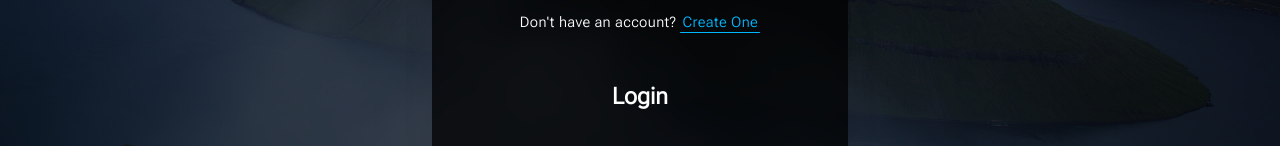
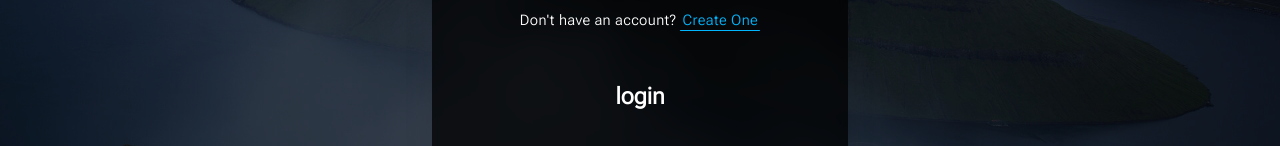
Before and after one commit to v-amirrr/finance-tracker, a React (Create React App) app: page /login in a window 1280 px wide. Shown: the part 445-591 px from the top of the page. Built offline with nearby package versions, Linux system fonts and the light colour scheme; a web font is replaced by a local one.

Commit message:
feat: added the previous loader page into the buttons
So now instead of that huge loader page, our loader shows into the buttons instead of the button's text.

```diff
--- a/src/components/Loader.js
+++ b/src/components/Loader.js
@@ -4,21 +4,19 @@ import styles from "./Loader.module.css";
 import { motion } from 'framer-motion';
 
 const loaderVariants = {
-    hidden: { opacity: 0 },
-    visible: { opacity: 1, transition: { duration: 0.4, type: "tween" } },
-    exit: { opacity: 0, transition: { duration: 0.4, type: "tween" } }
+    hidden: { opacity: 0, x: 50, scale: 0.5 },
+    visible: { opacity: 1, x: 0, scale: 1, transition: { duration: 0.6, type: "tween" } },
+    exit: { opacity: 0, x: -50, scale: 0.5, transition: { duration: 0.6, type: "tween" } }
 }
 
 const Loader = () => {
     return (
         <>
-            <motion.div className={styles["loader"]} initial="hidden" animate="visible" exit="exit" variants={loaderVariants}>
-                <div className={styles["lds-ellipsis"]}>
+            <motion.div className={styles["lds-ellipsis"]} initial="hidden" animate="visible" exit="exit" variants={loaderVariants}>
                     <div></div>
                     <div></div>
                     <div></div>
                     <div></div>
-                </div>
             </motion.div>
         </>
     );
--- a/src/components/Loader.module.css
+++ b/src/components/Loader.module.css
@@ -1,27 +1,17 @@
-.loader {
+.lds-ellipsis {
     position: absolute;
     inset: 0 0 0 0;
-    width: 100vw;
-    height: 100vh;
-    z-index: 999;
-    background-color: #000000;
+    width: 100%;
+    height: 100%;
     display: flex;
     justify-content: center;
     align-items: center;
 }
 
-.lds-ellipsis {
-    display: inline-block;
-    position: relative;
-    width: 80px;
-    height: 80px;
-}
-
 .lds-ellipsis div {
     position: absolute;
-    top: 33px;
-    width: 13px;
-    height: 13px;
+    width: .7rem;
+    height: .7rem;
     border-radius: 50%;
     background: #fff;
     animation-timing-function: cubic-bezier(0, 1, 1, 0);
--- a/src/components/Login.js
+++ b/src/components/Login.js
@@ -11,6 +11,10 @@ import LogoutRedirect from './LogoutRedirect';
 
 import Popup from './Popup';
 
+import Loader from './Loader';
+
+import Text from "./Text";
+
 import Footer from './Footer';
 
 import { motion, AnimatePresence } from 'framer-motion';
@@ -18,7 +22,7 @@ import { motion, AnimatePresence } from 'framer-motion';
 const loginPageVariants = {
     hidden: { opacity: 0, y: 10 },
     visible: { opacity: 1, y: [-10, 10, 0], transition: { duration: 0.4, type: "tween" } },
-    exit: {opacity: 0, y: 10, transition: { duration: 0.4, type: "tween" }}
+    exit: { opacity: 0, y: 10, transition: { duration: 0.4, type: "tween" } }
 }
 
 const userLocal = JSON.parse(localStorage.getItem('res'));
@@ -26,7 +30,7 @@ const userLocal = JSON.parse(localStorage.getItem('res'));
 const Login = () => {
 
     const navigate = useNavigate();
-    const { login, error } = useLogin();
+    const { login, error, isPending } = useLogin();
 
     const [email, setEmail] = useState("");
     const [password, setPassword] = useState("");
@@ -62,7 +66,15 @@ const Login = () => {
                             <p>Don't have an account? <Link to="/signup"><p className='link'>Create One</p></Link></p>
                         </div>
 
-                        <motion.div className={styles["form-btn"]} onClick={submitHandler} whileTap={{ scale: 0.9 }}>Login</motion.div>
+                        <motion.div className={styles["form-btn"]} onClick={submitHandler} whileTap={{ scale: 0.9 }}>
+                            <AnimatePresence key="loader">
+                                { isPending && <Loader /> }
+                            </AnimatePresence>
+
+                            <AnimatePresence>
+                                { !isPending && <Text text="login" /> }
+                            </AnimatePresence>
+                        </motion.div>
                     </motion.form>
                 }
 
--- a/src/components/Login.module.css
+++ b/src/components/Login.module.css
@@ -109,11 +109,14 @@
 }
 
 .form-btn {
+    overflow: hidden;
+    position: relative;
     display: flex;
     justify-content: center;
     align-items: center;
     border: none;
-    padding: .5rem;
+    width: 4rem;
+    height: 2.5rem;
     font-size: 1.1rem;
     font-weight: 900;
     white-space: nowrap;
--- a/src/components/Popup.js
+++ b/src/components/Popup.js
@@ -6,7 +6,7 @@ import { motion } from 'framer-motion';
 const popupVariants = {
     hidden: { opacity: 0, y: -50 },
     visible: { opacity: 1, y: 0, transition: { delay: 0.4, duration: 0.4, type: "tween" } },
-    exit: { opacity: 0, y:-50, transition: { duration: 0.4, type: "tween" } }
+    exit: { opacity: 0, y: -50, transition: { duration: 0.4, type: "tween" } }
 }
 
 const Popup = ({ text }) => {
--- a/src/components/Signup.js
+++ b/src/components/Signup.js
@@ -11,6 +11,10 @@ import LogoutRedirect from './LogoutRedirect';
 
 import Popup from './Popup';
 
+import Loader from './Loader';
+
+import Text from "./Text";
+
 import Footer from './Footer';
 
 import { motion, AnimatePresence } from 'framer-motion';
@@ -23,11 +27,10 @@ const signupPageVariants = {
 
 const userLocal = JSON.parse(localStorage.getItem('res'));
 
-
 const Signup = () => {
 
     const navigate = useNavigate();
-    const {signup, error} = useSignup();
+    const { signup, error, isPending } = useSignup();
 
     const [name, setName] = useState("");
     const [email, setEmail] = useState("");
@@ -73,7 +76,15 @@ const Signup = () => {
                             <p>Already have an account? <Link to="/login"><p className='link'>Login</p></Link></p>
                         </div>
 
-                        <motion.div className={styles["form-btn"]} onClick={submitHandler} whileTap={{ scale: 0.9 }}>Create</motion.div>
+                        <motion.div className={styles["form-btn"]} onClick={submitHandler} whileTap={{ scale: 0.9 }}>
+                            <AnimatePresence key="loader">
+                                { isPending && <Loader /> }
+                            </AnimatePresence>
+
+                            <AnimatePresence>
+                                { !isPending && <Text text="Create" /> }
+                            </AnimatePresence>
+                        </motion.div>
                     </motion.form>
                 }
 
--- a/src/components/Signup.module.css
+++ b/src/components/Signup.module.css
@@ -109,11 +109,14 @@
 }
 
 .form-btn {
+    overflow: hidden;
+    position: relative;
     display: flex;
     justify-content: center;
     align-items: center;
     border: none;
-    padding: .5rem;
+    width: 4rem;
+    height: 2.5rem;
     font-size: 1.1rem;
     font-weight: 900;
     white-space: nowrap;
--- /dev/null
+++ b/src/components/Text.js
@@ -0,0 +1,21 @@
+import React from 'react';
+
+import { motion } from 'framer-motion';
+
+const BtnTextVariants = {
+    hidden: { opacity: 0, x: 100, scale: 0.5 },
+    visible: { opacity: 1, x: 0, scale: 1, transition: { duration: 0.6, type: "tween" } },
+    exit: { opacity: 0, x: -100, scale: 0.5, transition: { duration: 0.6, type: "tween" } }
+}
+
+const Loader = ({ text }) => {
+    return (
+        <>
+            <motion.div initial="hidden" animate="visible" exit="exit" variants={BtnTextVariants}>
+                {text}
+            </motion.div>
+        </>
+    );
+};
+
+export default Loader;
--- a/src/hooks/useLogin.js
+++ b/src/hooks/useLogin.js
@@ -30,8 +30,8 @@ export const useLogin = () => {
                 dispatch({ type: "LOGIN", payload: response.user });
 
                 setError(null);
+                navigate("/");
                 setIsPending(false);
-                navigate("/");
             }
         }
 
@@ -41,7 +41,7 @@ export const useLogin = () => {
             setIsPending(false);
             setTimeout(() => {
                 setError(null);
-            }, 4000);
+            }, 6000);
         }
     }
 
--- a/src/hooks/useLogout.js
+++ b/src/hooks/useLogout.js
@@ -27,8 +27,8 @@ export const useLogout = () => {
                 localStorage.clear();
 
                 setError(null);
+                navigate("/");
                 setIsPending(false);
-                navigate("/");
 
             }
         }
@@ -39,7 +39,7 @@ export const useLogout = () => {
             setIsPending(false);
             setTimeout(() => {
                 setError(null);
-            }, 4000);
+            }, 6000);
         }
     }
 
--- a/src/hooks/useSignup.js
+++ b/src/hooks/useSignup.js
@@ -33,8 +33,8 @@ export const useSignup = () => {
                     dispatch({ type: "LOGIN", payload: response.user});
 
                     setError(null);
+                    navigate("/", { replace: true });
                     setIsPending(false);
-                    navigate("/", { replace: true });
                 }
             }
 
@@ -59,7 +59,7 @@ export const useSignup = () => {
             setIsPending(false);
             setTimeout(() => {
                 setError(null);
-            }, 4000);
+            }, 6000);
         }
     }
 
```
